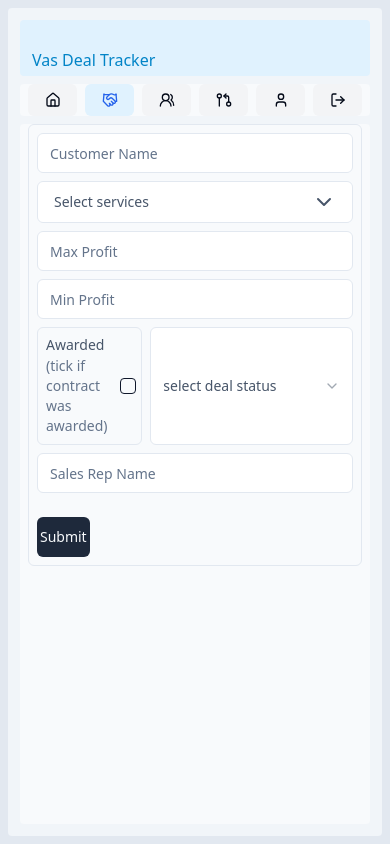
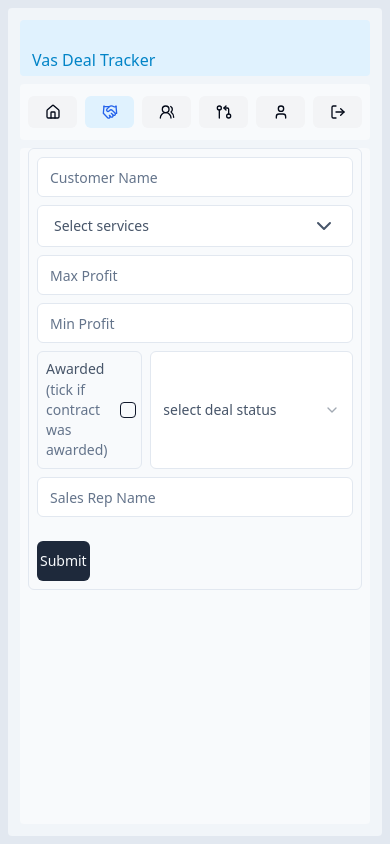
Before and after one commit to ekefan/pre-sales-deal-tracker, a Next.js app in the folder frontend/: page /dashboard/deals in a window 390 px wide. Built offline with nearby package versions, Linux system fonts and the light colour scheme.

Commit message:
Navigation: responsive side nav and links

```diff
--- a/frontend/components/main/sidenav.tsx
+++ b/frontend/components/main/sidenav.tsx
@@ -4,7 +4,7 @@ export default function SideNav() {
   return (
     <>
       <div className="bg-sky-100 h-14 md:h-16 rounded flex items-end justify-start pt-3 pl-3 pb-1 font-medium text-sky-600 text-base md:text-lg">Vas Deal Tracker</div>
-      <div className="bg-slate-50 h-8 grow flex space-x-2 md:space-x-0 md:space-y-2 justify-between items-center md:flex-col p-2 rounded"><NavLinks user=""/></div>
+      <div className="bg-slate-50 h-14 grow flex space-x-2 md:space-x-0 md:space-y-2 justify-between items-center md:flex-col p-2 rounded overflow-y-auto"><NavLinks user=""/></div>
     </>
   );
 }
```
